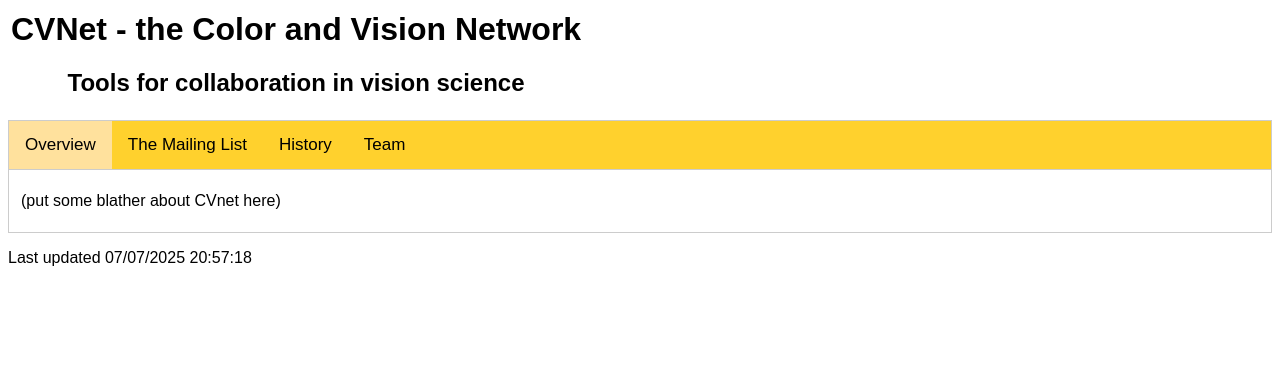
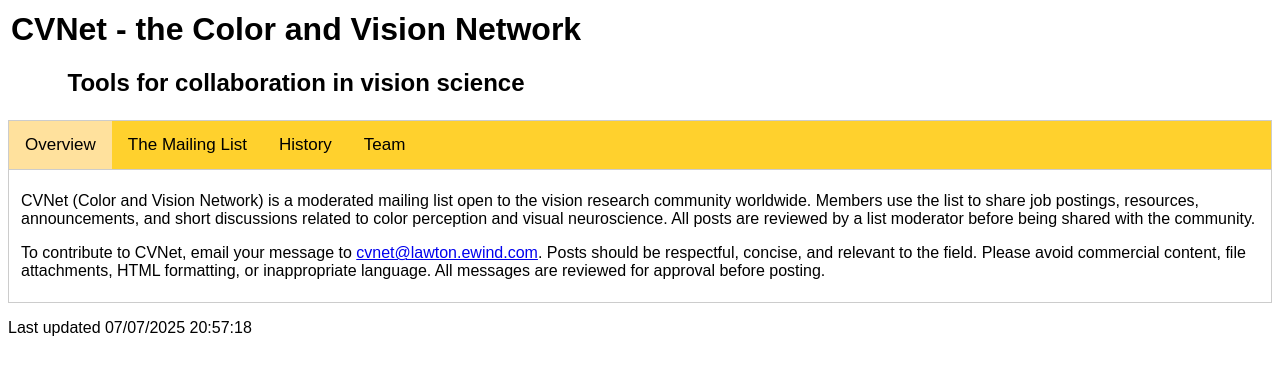
Before and after one commit to jbmulligan/cvnet, a plain HTML site: page docs/index.html in a window 1280 px wide. Both pictures are taken after a click on the button "Overview". Drawn offline with Linux system fonts and the light colour scheme.

Commit message:
Update index.html
Replaced placeholder in Overview section (lines 93–94)

```diff
--- a/docs/index.html
+++ b/docs/index.html
@@ -91,7 +91,13 @@ body {font-family: Arial;}
 <!-- HOME CONTENT BEGIN -->
 
 <p align="left">
-(put some blather about CVnet here)
+CVNet (Color and Vision Network) is a moderated mailing list open to the vision research community worldwide. Members use the list to share job postings, resources, announcements, and short discussions related to color perception and visual neuroscience. All posts are reviewed by a list moderator before being shared with the community.
+</p>
+
+<p align="left">
+To contribute to CVNet, email your message to <a href="mailto:cvnet@lawton.ewind.com">cvnet@lawton.ewind.com</a>. Posts should be respectful, concise, and relevant to the field. Please avoid commercial content, file attachments, HTML formatting, or inappropriate language. All messages are reviewed for approval before posting.
+</p>
+
 <!-- HOME CONTENT END -->
 </div>
 
```
